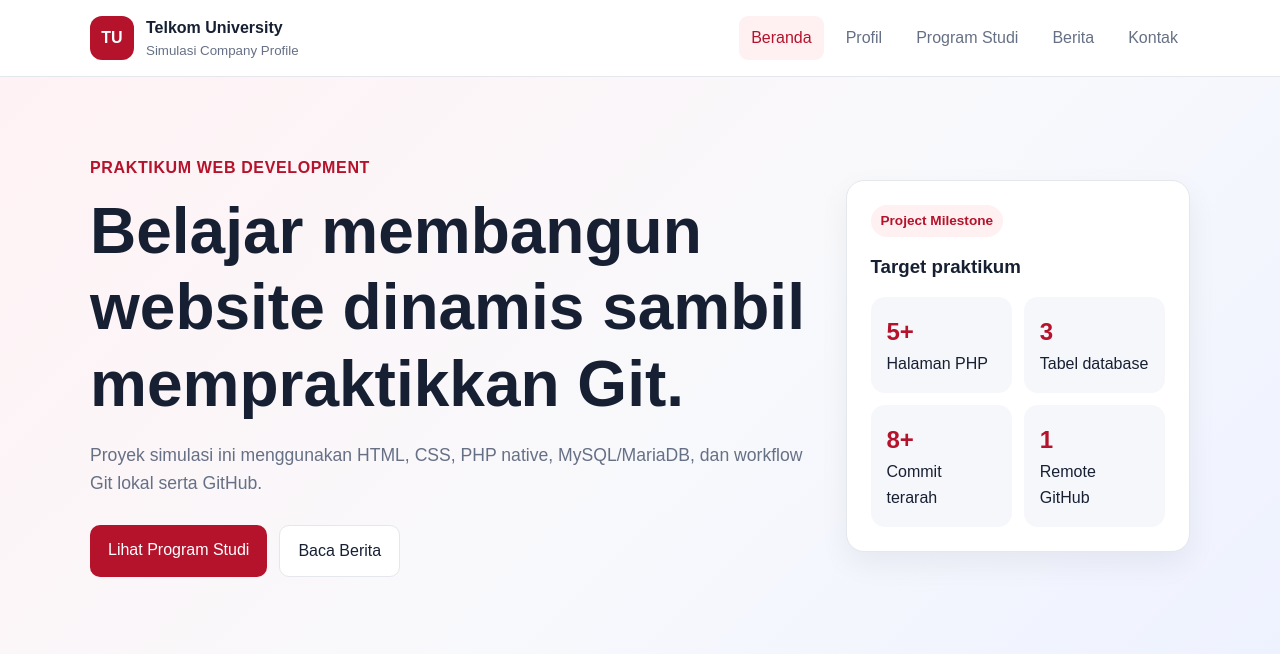
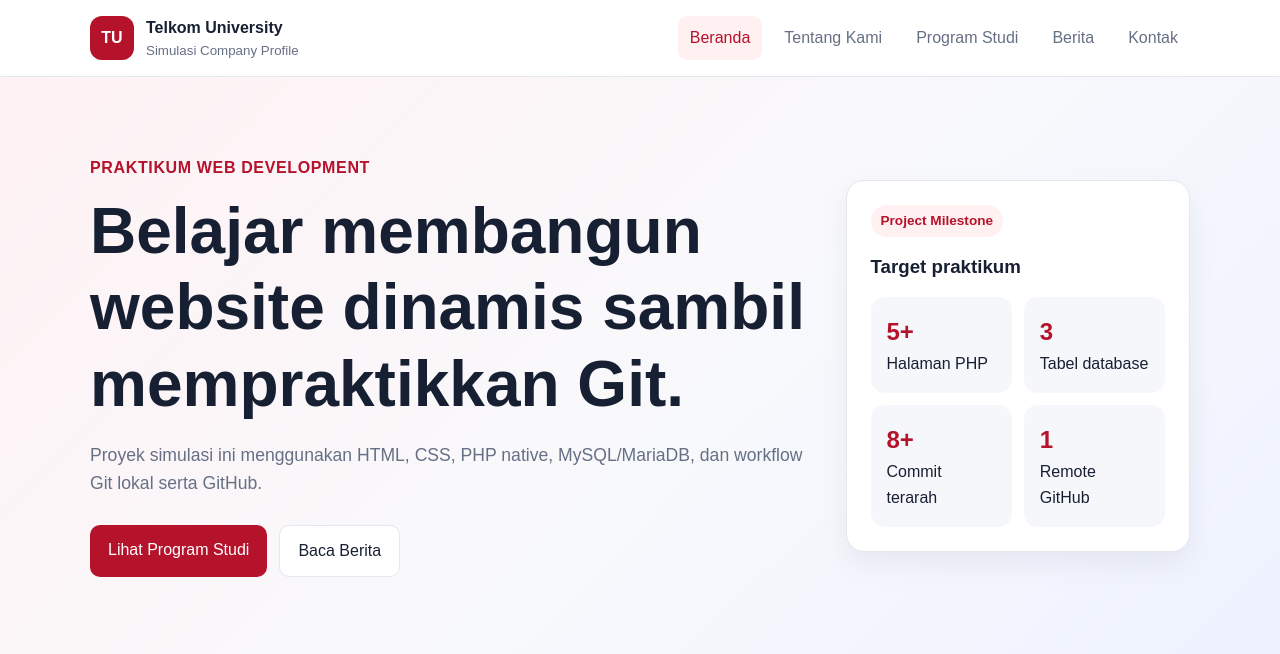
Before and after one commit to kycarismaya23/TelkomCompanyProfile, a PHP site: page /index.php in a window 1280 px wide. Shown: the top 654 px of the page. Run offline with PHP 8.4, Linux system fonts and the light colour scheme; data comes from the database, SQL or seed files in the repository.

Commit message:
feat: ubah label profil pada branch conflict

```diff
--- a/includes/header.php
+++ b/includes/header.php
@@ -13,7 +13,7 @@ $currentPage = basename($_SERVER['PHP_SELF']); ?>
 <body>
     <header class="site-header">
         <div class="container nav-wrap"> <a class="brand" href="index.php"> <span class="brand-mark">TU</span> <span> <strong>Telkom University</strong> <small>Simulasi Company Profile</small> </span> </a>
-            <nav class="main-nav" aria-label="Navigasi utama"> <a class="<?= $currentPage === 'index.php' ? 'active' : '' ?>" href="index.php">Beranda</a> <a class="<?= $currentPage === 'profile.php' ? 'active' : '' ?>" href="profile.php">Profil</a> <a class="<?= $currentPage === 'programs.php' ? 'active' : '' ?>" href="programs.php">Program Studi</a> <a class="<?= in_array($currentPage, ['news.php', 'news_detail.php']) ? 'active' : '' ?>" href="news.php">Berita</a> <a class="<?= $currentPage === 'contact.php' ? 'active' : '' ?>" href="contact.php">Kontak</a> </nav>
+            <nav class="main-nav" aria-label="Navigasi utama"> <a class="<?= $currentPage === 'index.php' ? 'active' : '' ?>" href="index.php">Beranda</a> <a class="<?= $currentPage === 'profile.php' ? 'active' : '' ?>" href="profile.php">Tentang Kami</a> <a class="<?= $currentPage === 'programs.php' ? 'active' : '' ?>" href="programs.php">Program Studi</a> <a class="<?= in_array($currentPage, ['news.php', 'news_detail.php']) ? 'active' : '' ?>" href="news.php">Berita</a> <a class="<?= $currentPage === 'contact.php' ? 'active' : '' ?>" href="contact.php">Kontak</a> </nav>
         </div>
     </header>
     <main>
```
